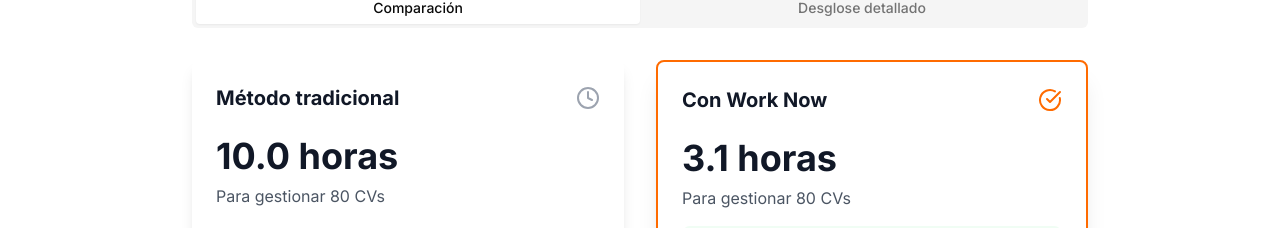
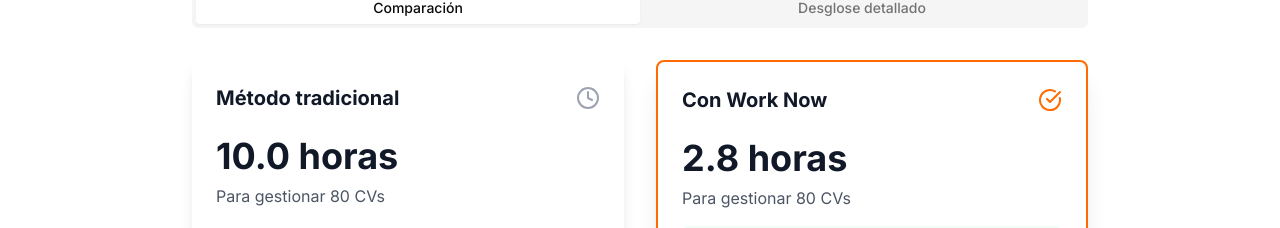
Before and after one commit to JuanBanos1508/Work-now, a Next.js app: page / in a window 1280 px wide. Shown: the part 1945-2173 px from the top of the page. Built offline with nearby package versions, Linux system fonts and the light colour scheme.

Commit message:
Actualización de calculadora: CVs dinámicos con visual premium

```diff
--- a/components/time-calculator.tsx
+++ b/components/time-calculator.tsx
@@ -13,7 +13,7 @@ export default function TimeCalculator() {
     {
       label: "Filtrado de CVs",
       sin: (cvCount * 3) / 60, // 3 minutos por CV
-      con: (cvCount * 0.2) / 60, // 12 segundos por CV
+      con: (cvCount * 0) / 60, // 12 segundos por CV
     },
     {
       label: "Coordinación de entrevistas",
```
